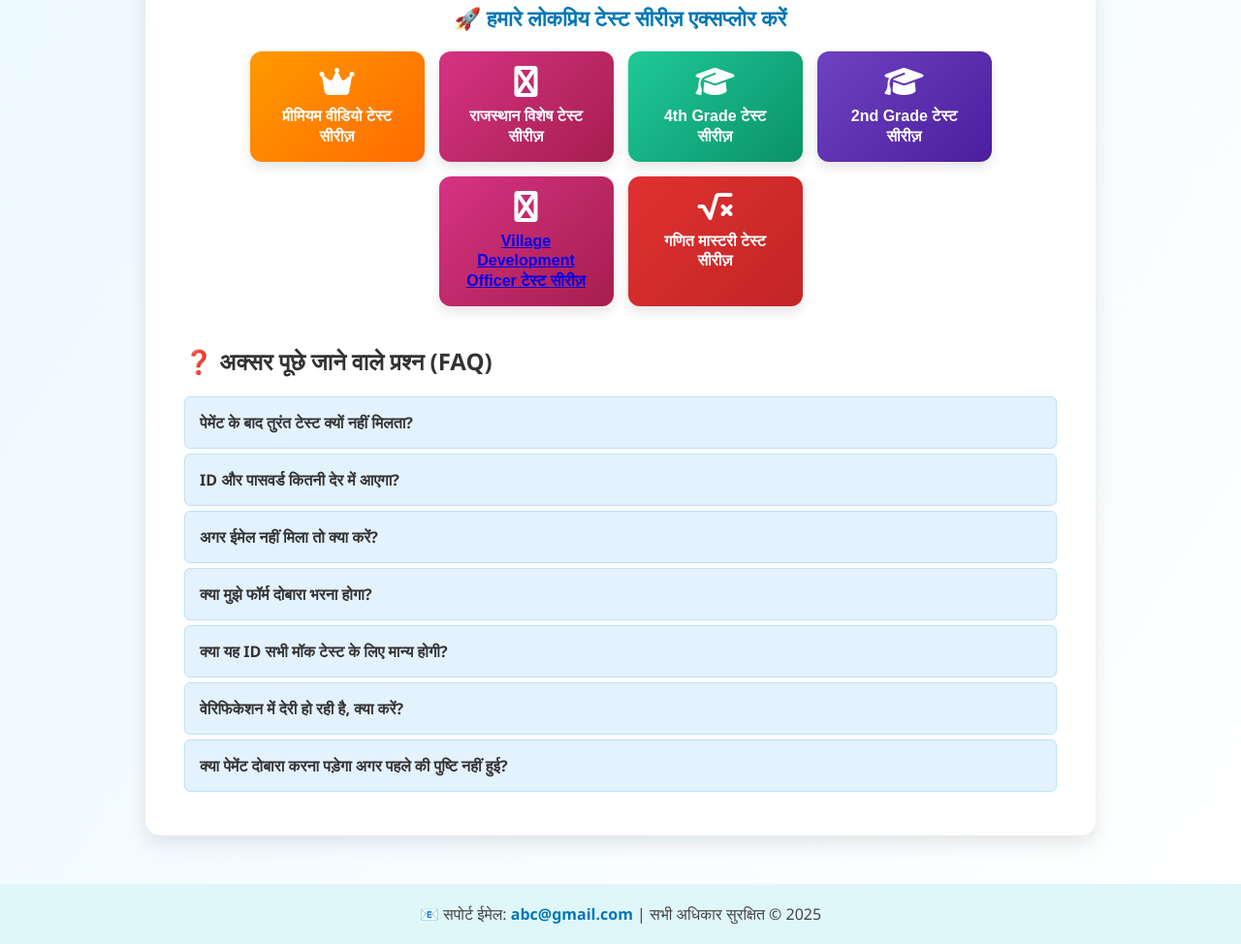
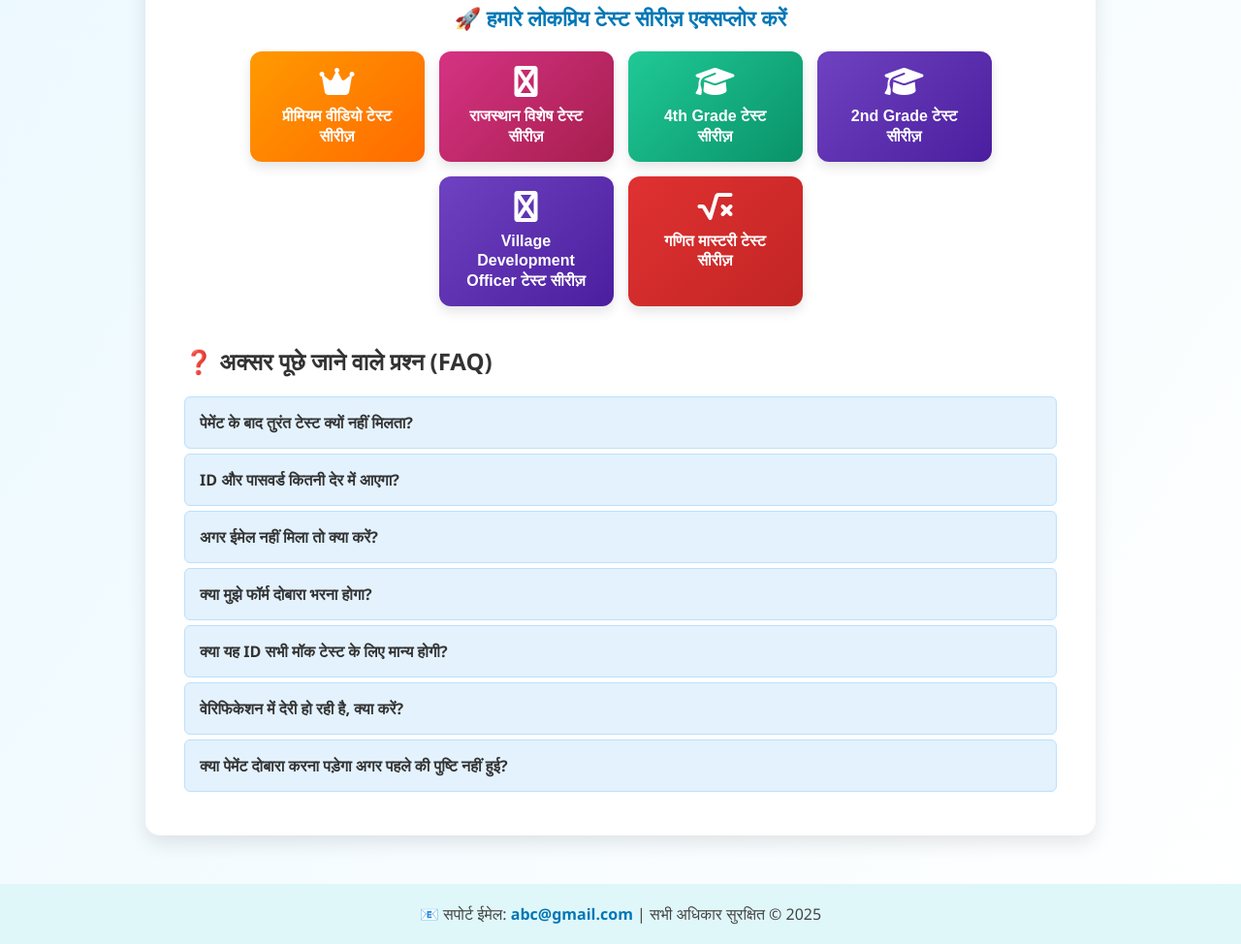
Before and after one commit to GyaanKendra/Transaction, a plain HTML site: page index.html in a window 1280 px wide. Shown: the part 1043-2017 px from the top of the page at 97% size. Drawn offline with Linux system fonts and the light colour scheme.

Commit message:
Update index.html

```diff
--- a/index.html
+++ b/index.html
@@ -408,10 +408,9 @@
           <span>2nd Grade टेस्ट सीरीज़</span>
         </button>
 
-        <button class="series-button rajasthan" onclick="window.location.href='vdo.html'">
+        <button class="series-button grade-2" onclick="showSeriesModal('VDO टेस्ट सीरीज़')">
   <i class="fas fa-fort-awesome"></i>
-         <a href="https://gyaankendra.github.io/Exam-Premium-Test-Series/vdo.html" target="_blank">
-  <span>Village Development Officer टेस्ट सीरीज़</span> </a>
+  <span>Village Development Officer टेस्ट सीरीज़</span>
 </button>
 
         <button class="series-button maths" onclick="showSeriesModal('गणित मास्टरी टेस्ट सीरीज़')">
```
